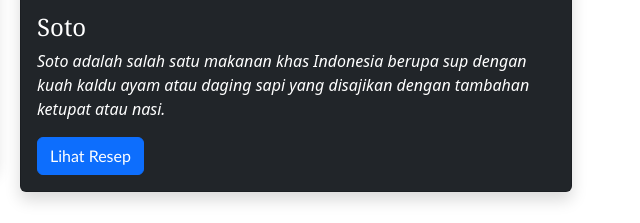
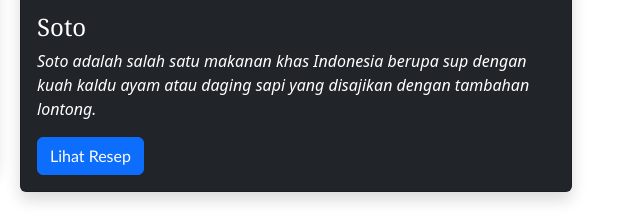
Before and after one commit to Alfinzulfan/0020-bootstrap, a plain HTML site: page index.html in a window 1280 px wide. Shown: the part 1078-1301 px from the top of the page, 632-1272 px from the left. Drawn offline with Linux system fonts and the light colour scheme.

Commit message:
index.html

```diff
--- a/index.html
+++ b/index.html
@@ -59,7 +59,7 @@
                         <img src="soto.png" class="card-img-top" alt="Soto" style="max-width: 200px;">
                         <div class="card-body">
                             <h5 class="card-title" style="color: white;">Soto</h5>
-                            <p class="card-text">Soto adalah salah satu makanan khas Indonesia berupa sup dengan kuah kaldu ayam atau daging sapi yang disajikan dengan tambahan ketupat atau nasi.</p>
+                            <p class="card-text">Soto adalah salah satu makanan khas Indonesia berupa sup dengan kuah kaldu ayam atau daging sapi yang disajikan dengan tambahan lontong.</p>
                             <button type="button" class="btn btn-primary" data-bs-toggle="modal" data-bs-target="#resepSoto">Lihat Resep</button>
                         </div>
                     </div>
```
